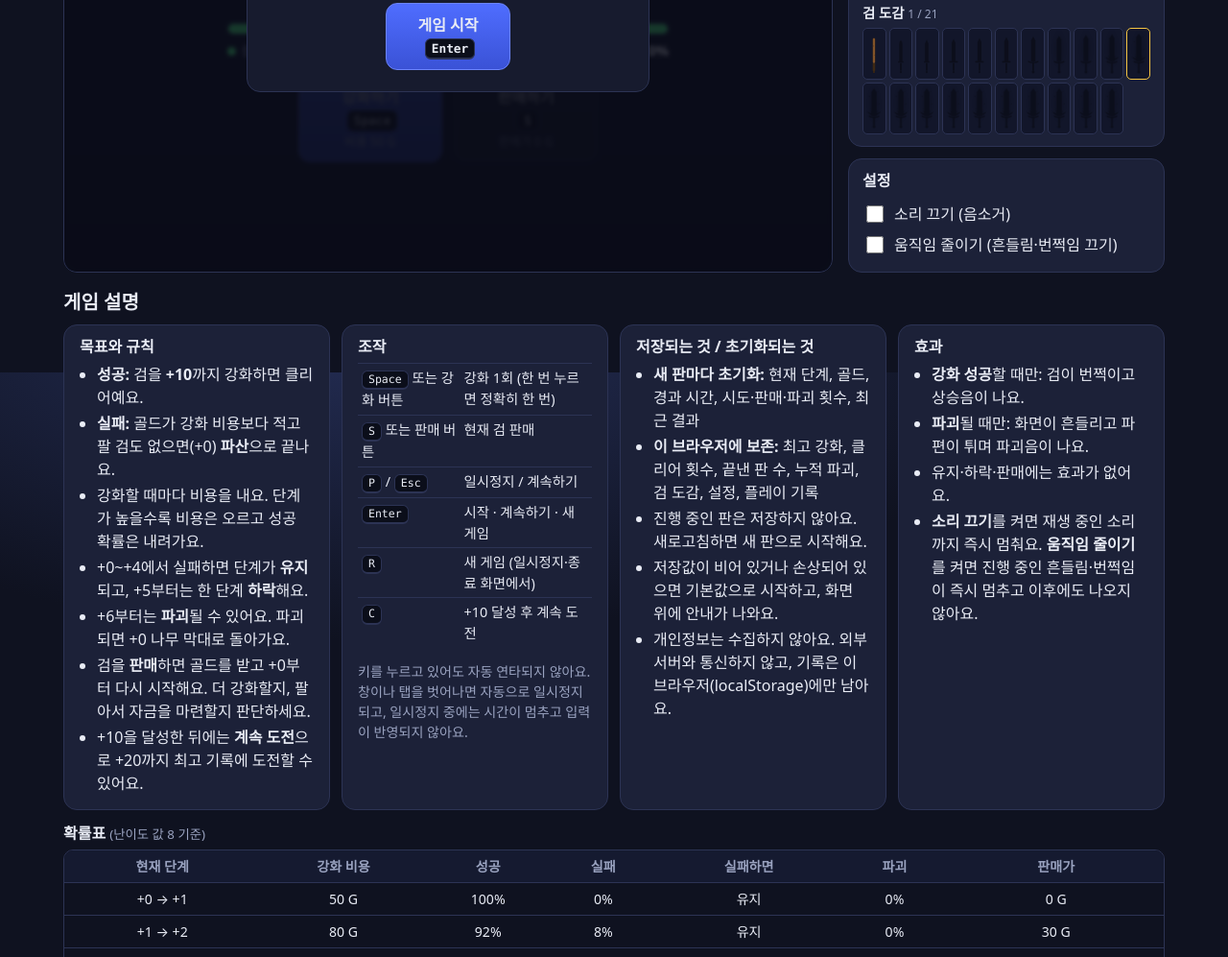
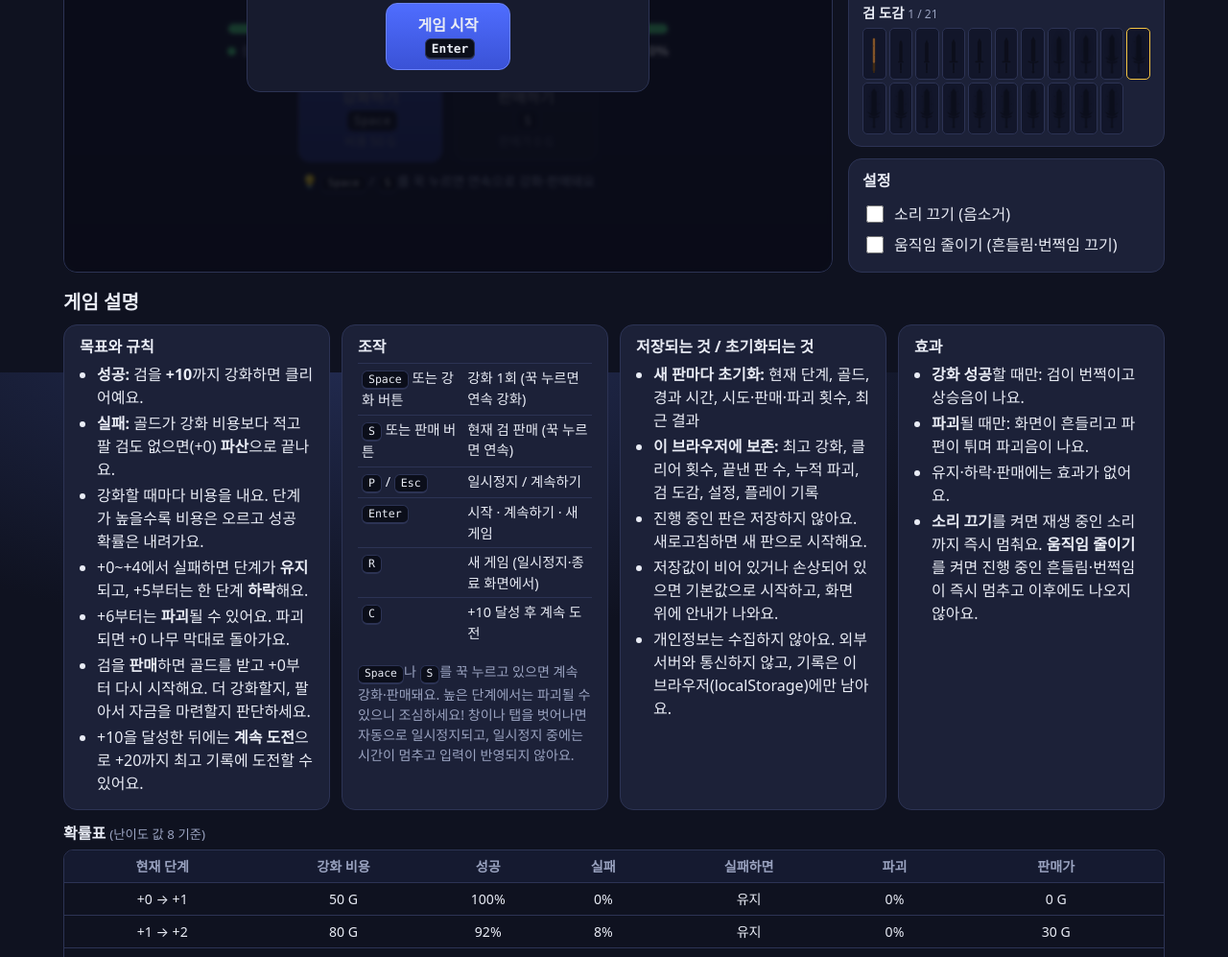
Before and after one commit to harln1/sword-game, a plain HTML site: page index.html in a window 1280 px wide. Shown: the part 412-1409 px from the top of the page at 96% size. Drawn offline with Linux system fonts and the light colour scheme.

Commit message:
Space·S 꾹 누르기로 연속 강화·판매, 화면에 설명 추가
Co-Authored-By: Claude Opus 5.5 <noreply@anthropic.com>
Claude-Session: https://claude.ai/code/session_01SipKeVwLgwBW5AiRGxrCeQ

```diff
--- a/game.js
+++ b/game.js
@@ -967,12 +967,12 @@
     switch (e.code) {
       case 'Space':
         e.preventDefault();
-        if (e.repeat) return;
+        // 꾹 누르면 키보드 반복 입력 이벤트마다 강화 1회씩 (이벤트 1건 = 강화 1회)
         counters.enhanceInputs++;
         enhance();
         return;
       case 'KeyS':
-        if (!e.repeat) sell();
+        sell(); // 꾹 누르면 반복 입력 이벤트마다 판매 1회
         break;
       case 'KeyP':
       case 'Escape':
--- a/index.html
+++ b/index.html
@@ -55,6 +55,7 @@
           판매하기 <kbd>S</kbd><small id="sellText">판매가 0 G</small>
         </button>
       </div>
+      <p class="hold-hint">💡 <kbd>Space</kbd> / <kbd>S</kbd>를 꾹 누르면 연속으로 강화·판매돼요</p>
 
       <div class="overlay" id="overlay" role="dialog" aria-modal="false" aria-labelledby="ovTitle">
         <div class="overlay-card">
@@ -117,15 +118,15 @@
         <h3>조작</h3>
         <table class="keys">
           <tbody>
-            <tr><td><kbd>Space</kbd> 또는 강화 버튼</td><td>강화 1회 (한 번 누르면 정확히 한 번)</td></tr>
-            <tr><td><kbd>S</kbd> 또는 판매 버튼</td><td>현재 검 판매</td></tr>
+            <tr><td><kbd>Space</kbd> 또는 강화 버튼</td><td>강화 1회 (꾹 누르면 연속 강화)</td></tr>
+            <tr><td><kbd>S</kbd> 또는 판매 버튼</td><td>현재 검 판매 (꾹 누르면 연속)</td></tr>
             <tr><td><kbd>P</kbd> / <kbd>Esc</kbd></td><td>일시정지 / 계속하기</td></tr>
             <tr><td><kbd>Enter</kbd></td><td>시작 · 계속하기 · 새 게임</td></tr>
             <tr><td><kbd>R</kbd></td><td>새 게임 (일시정지·종료 화면에서)</td></tr>
             <tr><td><kbd>C</kbd></td><td>+10 달성 후 계속 도전</td></tr>
           </tbody>
         </table>
-        <p class="note">키를 누르고 있어도 자동 연타되지 않아요. 창이나 탭을 벗어나면 자동으로 일시정지되고, 일시정지 중에는 시간이 멈추고 입력이 반영되지 않아요.</p>
+        <p class="note"><kbd>Space</kbd>나 <kbd>S</kbd>를 꾹 누르고 있으면 계속 강화·판매돼요. 높은 단계에서는 파괴될 수 있으니 조심하세요! 창이나 탭을 벗어나면 자동으로 일시정지되고, 일시정지 중에는 시간이 멈추고 입력이 반영되지 않아요.</p>
       </article>
       <article>
         <h3>저장되는 것 / 초기화되는 것</h3>
--- a/style.css
+++ b/style.css
@@ -273,3 +273,5 @@ body.reduce-motion *, body.reduce-motion *::before, body.reduce-motion *::after
 }
 body.reduce-motion .shards { display: none; }
 body.reduce-motion .stage.fx-destroy::after { display: none; }
+
+.hold-hint { margin: 10px 0 0; font-size: 0.85rem; color: var(--muted); text-align: center; }
```
Also changed, not shown: 1 other file.
